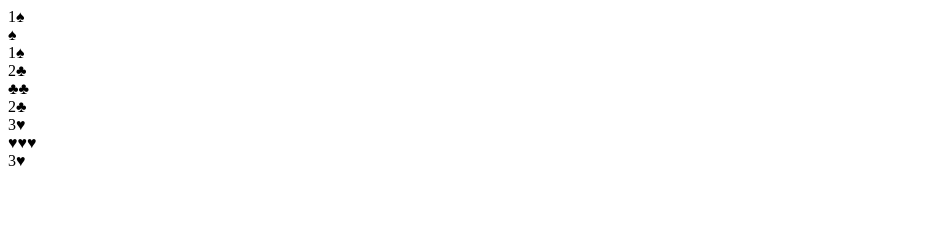
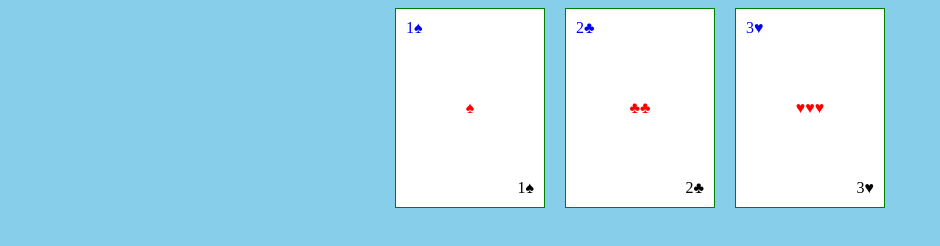
Before and after one commit to Ali-Muindi-dev/Freecode-camp-css, a plain HTML site: page playin-cards/index.html in a window 1280 px wide. Shown: the whole page, without its empty margins (0-940 px from the left). Drawn offline with Linux system fonts and the light colour scheme.

Commit message:
update all changes

```diff
--- a/playin-cards/index.html
+++ b/playin-cards/index.html
@@ -6,7 +6,7 @@
   <meta charset="UTF-8">
   <meta name="viewport" content="width=device-width, initial-scale=1.0">
   <title>Playing Cards</title>
-  <link rel="stylesheet>" href="styles.css">
+  <link rel="stylesheet" href="styles.css">
 
 </head>
 
```
